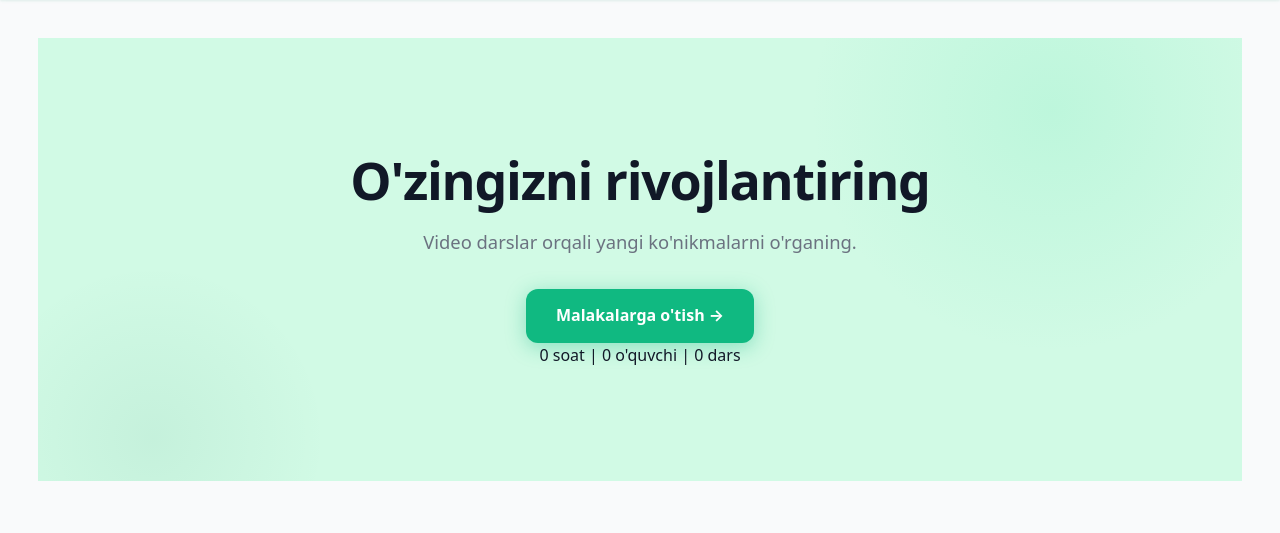
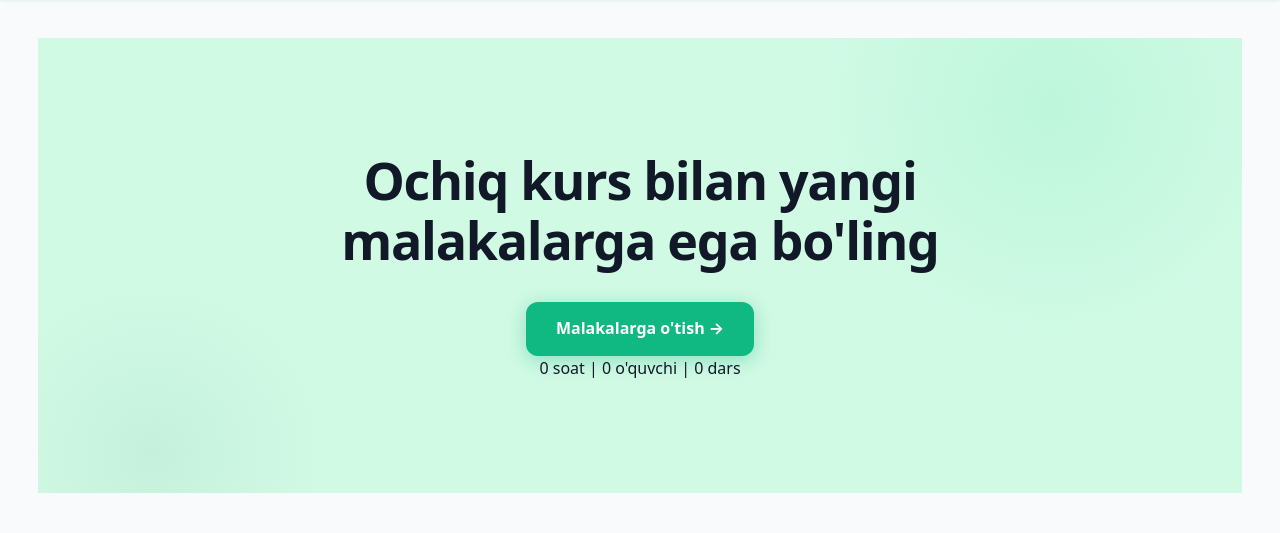
Before and after one commit to muzaffar-murodovich/opencourse, a Django app: page / in a window 1280 px wide. Shown: the part 64-597 px from the top of the page. Run offline with Django 5.2, Linux system fonts and the light colour scheme; data that the repository does not hold is empty.

Commit message:
testing auto-deploy

```diff
--- a/templates/home.html
+++ b/templates/home.html
@@ -5,8 +5,8 @@
 {% block content %}
   <section class="hero">
     <div class="hero-inner">
-      <h1 class="hero-title">O'zingizni rivojlantiring</h1>
-      <p class="hero-subtitle">Video darslar orqali yangi ko'nikmalarni o'rganing.</p>
+      <h1 class="hero-title">Ochiq kurs bilan yangi malakalarga ega bo'ling</h1>
+      <p class="hero-subtitle"></p>
       <a href="{% url 'learning:skill_list' %}" class="hero-cta">Malakalarga o'tish &rarr;</a>
       <p class="hero-stats">
         {{ total_hours }} soat
```
